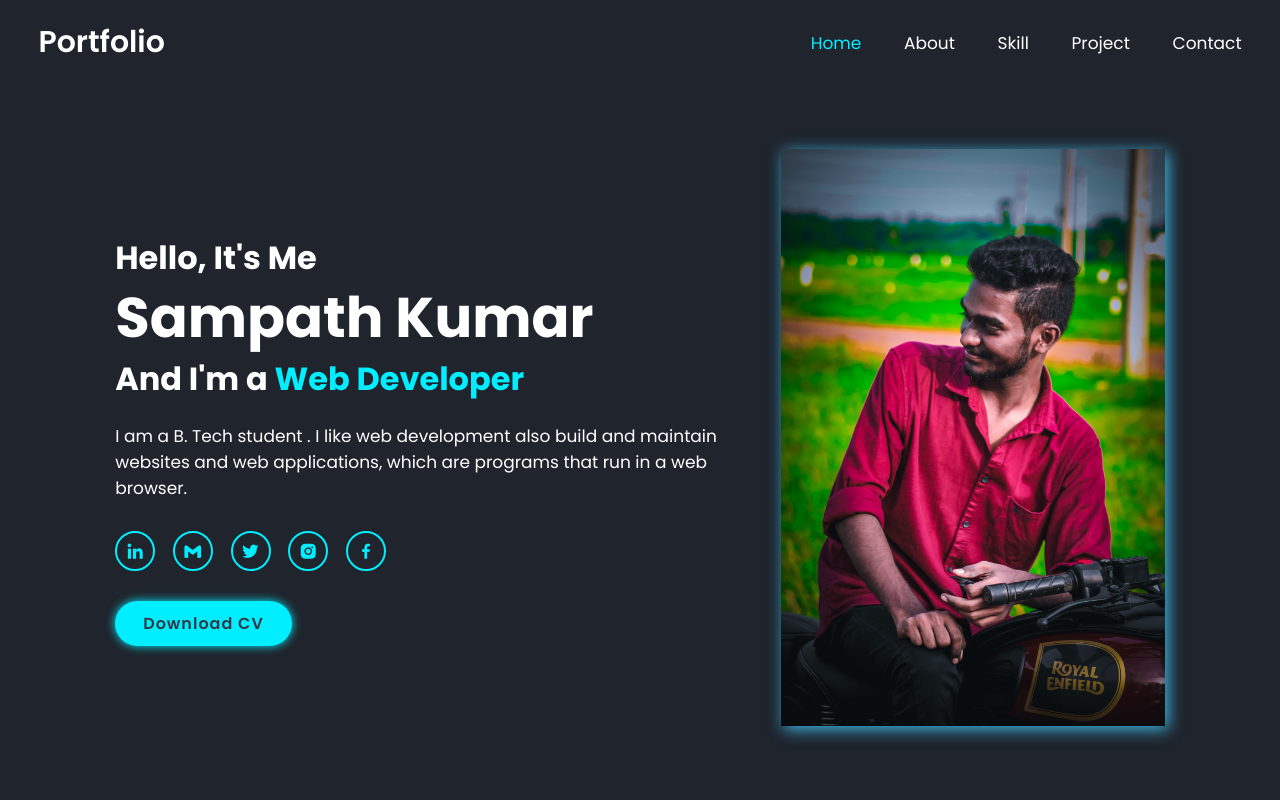
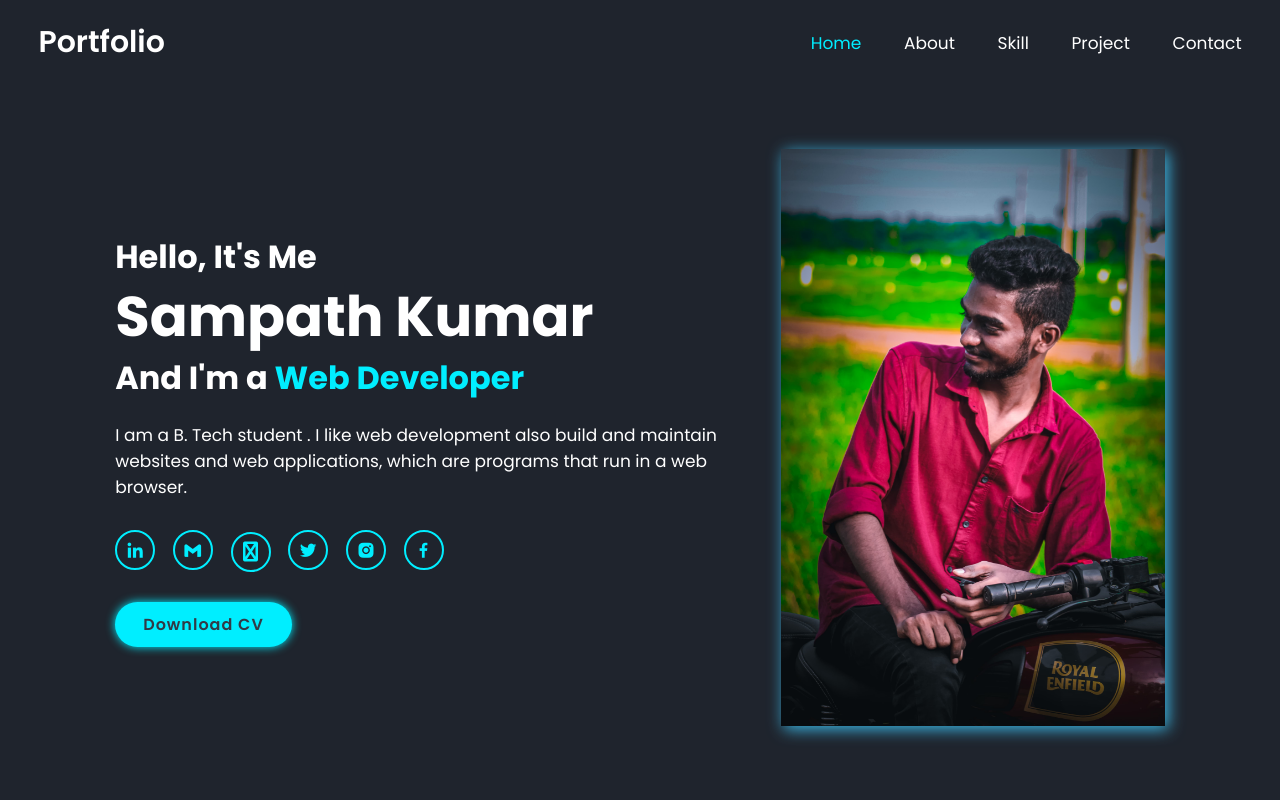
Before and after one commit to sampath4494/Portfolio, a plain HTML site: page index.html in a window 1280 px wide. Shown: the top 800 px of the page. Drawn offline with nearby package versions, Linux system fonts and the light colour scheme.

Commit message:
Update index.html

```diff
--- a/index.html
+++ b/index.html
@@ -41,6 +41,7 @@
             <div class="social-media">
                 <a href="https://www.linkedin.com/in/sampath-kumar-prathipati-3a2689252"><i class='bx bxl-linkedin' ></i></a>
                 <a href="mailto:prathipatisampath4@gmail.com"><i class='bx bxl-gmail'></i></a>
+                <a href="https://https://github.com/sampath4494"><i class='fa fa-github' ></i></a>
                 <a href="https://x.com/SampathKumarPr7?t=ji0Jp1sovEfbsRhNNwp9vw&s=09"><i class='bx bxl-twitter' ></i></a>
                 <a href="https://www.instagram.com/sampath___p4?igsh=MTJndGhnYTl3YnZnOA=="><i class='bx bxl-instagram-alt' ></i></a>
                 <a href="https://www.facebook.com/profile.php?id=100077322960621&mibextid=ZbWKwL"><i class='bx bxl-facebook' ></i></a>
```
